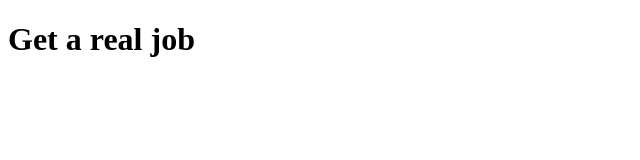
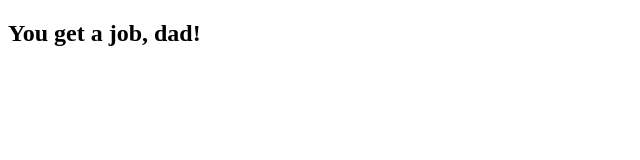
Before and after one commit to Steven-Nagie/StevenVsStephen, a plain HTML site: page index.html in a window 1280 px wide. Shown: the whole page, without its empty margins (0-640 px from the left). Drawn offline with Linux system fonts and the light colour scheme.

Commit message:
Changed some html, created Server.js.

```diff
--- a/index.html
+++ b/index.html
@@ -5,6 +5,6 @@
     <title>Steve's</title>
   </head>
   <body>
-    <h1>Get a real job</h1>
+    <h2>You get a job, dad!</h2>
   </body>
 </html>
--- /dev/null
+++ b/server.js
@@ -0,0 +1 @@
+var jerk = "Stephen";
```
Also changed, not shown: 1 other file.
